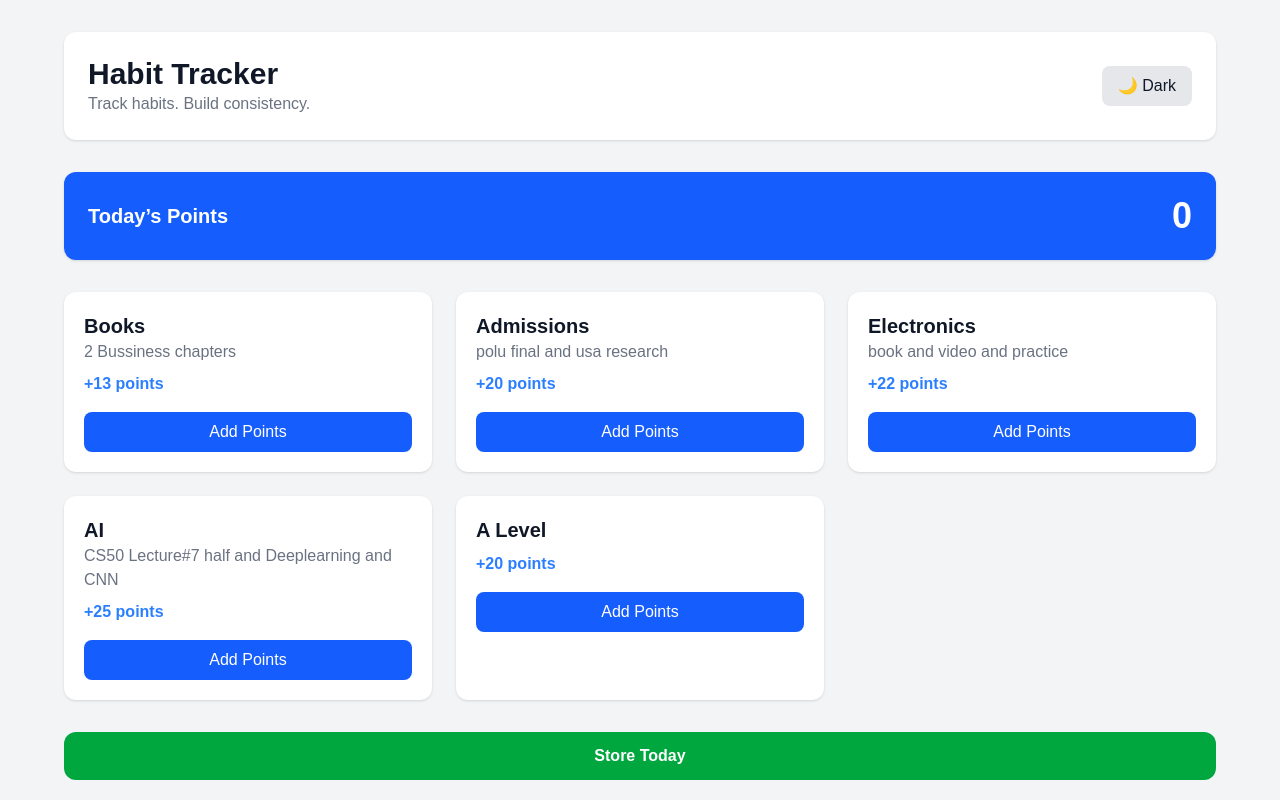
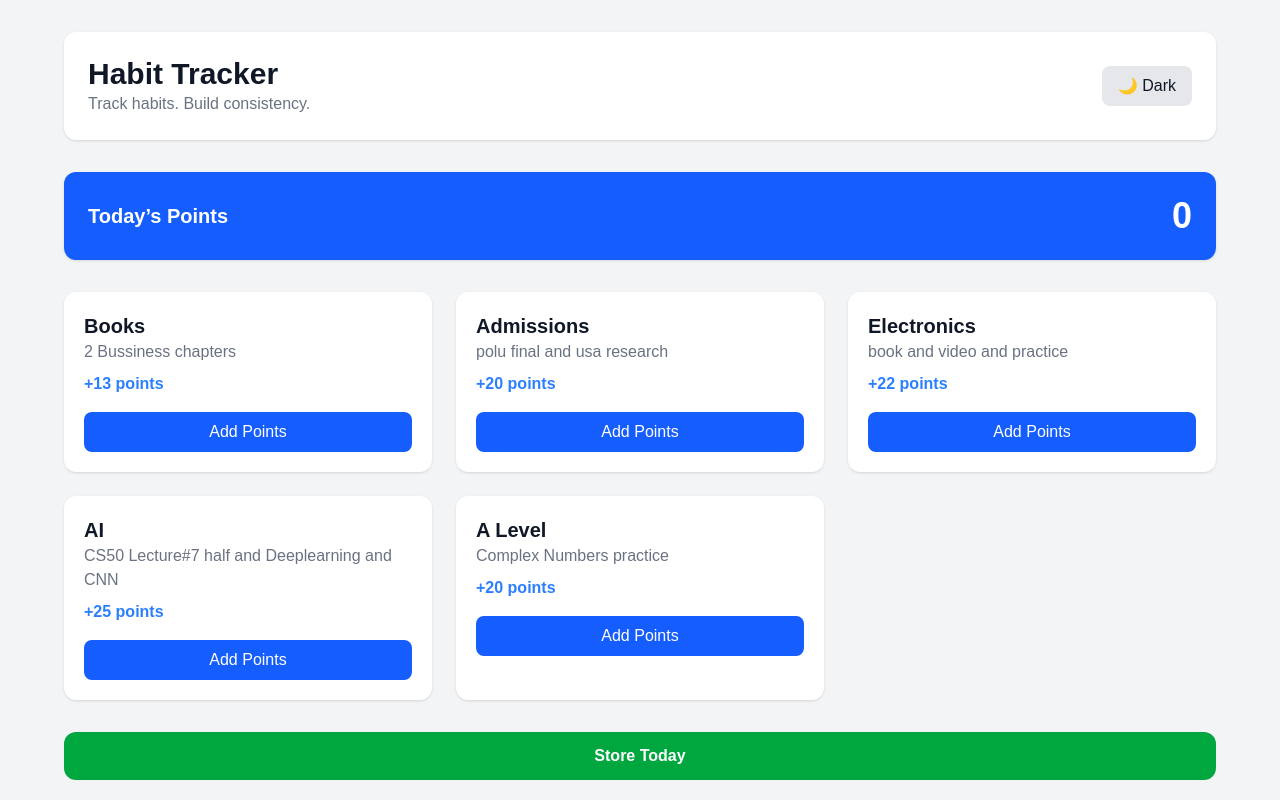
Before and after one commit to wasif-69/Productivity, a Next.js app: page /habbits in a window 1280 px wide. Shown: the top 800 px of the page. Built offline with nearby package versions, Linux system fonts and the light colour scheme; no server answers; the database is empty.

Commit message:
adding more

```diff
--- a/app/habbits/page.tsx
+++ b/app/habbits/page.tsx
@@ -47,7 +47,7 @@ export default function Page() {
     // { name: "BNA", minimum: "Practice on 1 compitition and leetcode 2 questions and team and physics  ", points:15  },
     { name: "Electronics", minimum: " book and video and practice", points: 22 },
     { name: "AI", minimum: "CS50 Lecture#7 half  and Deeplearning and CNN ", points: 25 },
-    { name: "A Level", minimun: " Complex Numbers practice ", points: 20 }
+    { name: "A Level", minimum: " Complex Numbers practice ", points: 20 }
   ];
 
   const getDocsFireStore = async () => {
```
